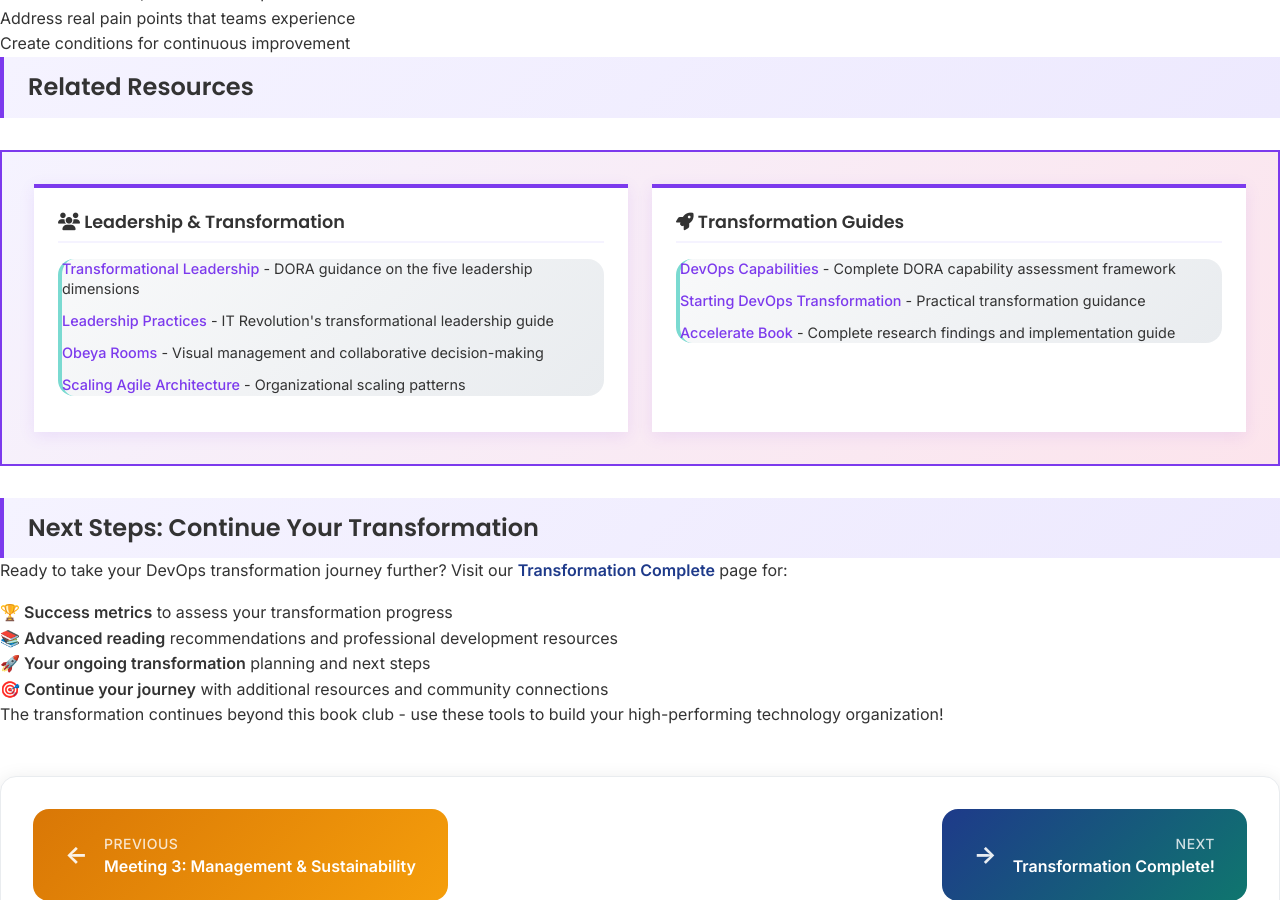
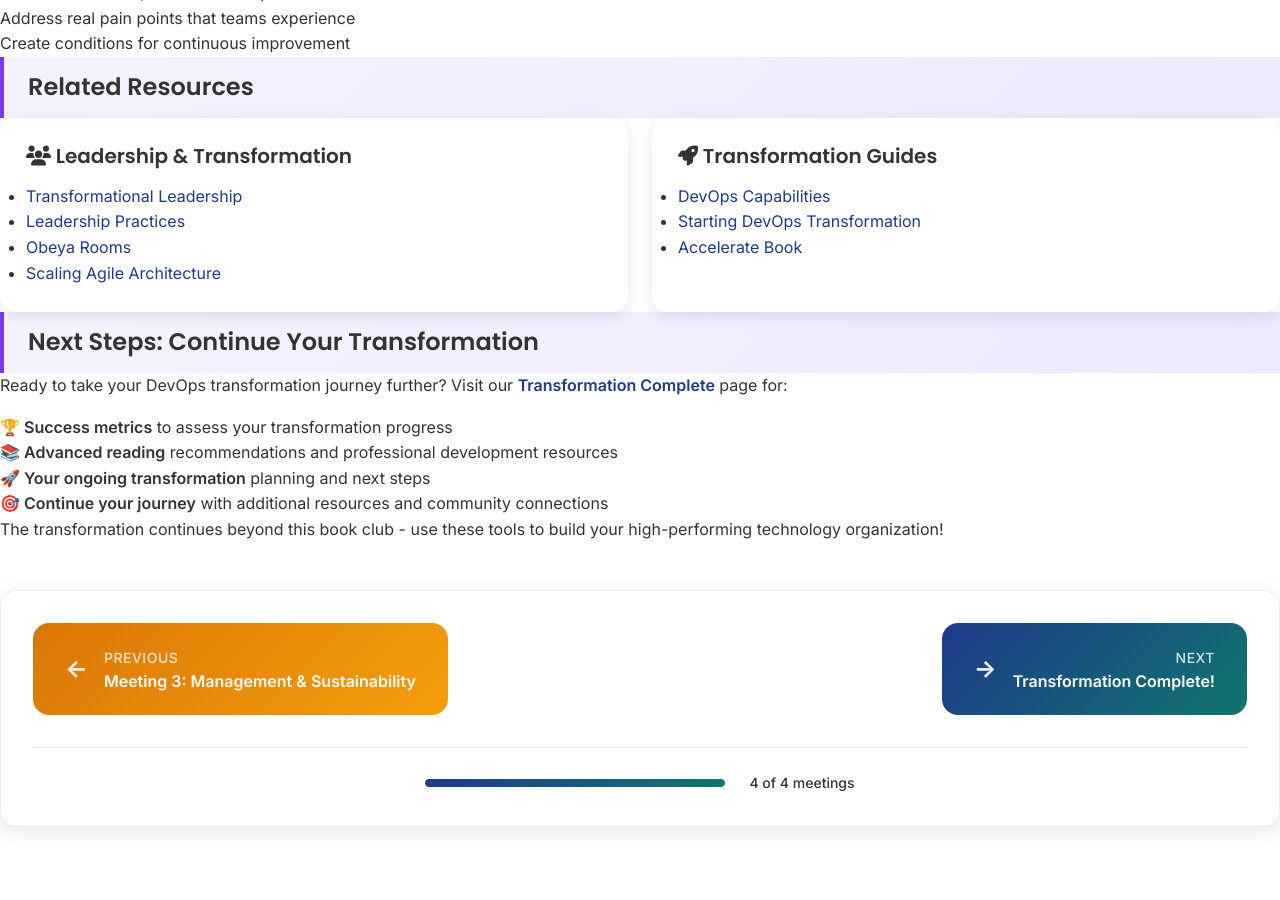
Before and after one commit to mhenke/accelerate-devex-book-club-notebooklm, a Jekyll site: the page built from docs/_meetings/meeting-4.md, in a window 1280 px wide and 900 px high, scrolled down 10492 px. Built offline with Jekyll 4.4.1, drawn with Linux system fonts in a browser that asks for light colours; after the commit the page ends 11367 px from its top, so only the background shows below that.

Commit message:
refactor: Update resource sections to improve styling and structure for better readability

```diff
--- a/docs/_meetings/meeting-4.md
+++ b/docs/_meetings/meeting-4.md
@@ -686,23 +686,23 @@ This question embodies the entire Accelerate philosophy:
 
 ### Related Resources
 
-<div class="related-resources" markdown="0">
-  <div class="resource-category" markdown="0">
+<div class="resource-grid" markdown="0">
+  <div class="resource-card" markdown="0">
     <h4><i class="fas fa-users"></i> Leadership & Transformation</h4>
-    <ul class="resource-links">
-      <li><a href="https://dora.dev/capabilities/transformational-leadership/" target="_blank">Transformational Leadership</a> - DORA guidance on the five leadership dimensions</li>
-      <li><a href="https://itrevolution.com/articles/five-leadership-practices/" target="_blank">Leadership Practices</a> - IT Revolution's transformational leadership guide</li>
-      <li><a href="https://www.lean.org/lexicon-terms/obeya/" target="_blank">Obeya Rooms</a> - Visual management and collaborative decision-making</li>
-      <li><a href="https://continuousdelivery.com/implementing/architecture/" target="_blank">Scaling Agile Architecture</a> - Organizational scaling patterns</li>
+    <ul>
+      <li><a href="https://dora.dev/capabilities/transformational-leadership/" target="_blank">Transformational Leadership</a></li>
+      <li><a href="https://itrevolution.com/articles/five-leadership-practices/" target="_blank">Leadership Practices</a></li>
+      <li><a href="https://www.lean.org/lexicon-terms/obeya/" target="_blank">Obeya Rooms</a></li>
+      <li><a href="https://continuousdelivery.com/implementing/architecture/" target="_blank">Scaling Agile Architecture</a></li>
     </ul>
   </div>
 
-  <div class="resource-category" markdown="0">
+  <div class="resource-card" markdown="0">
     <h4><i class="fas fa-rocket"></i> Transformation Guides</h4>
-    <ul class="resource-links">
-      <li><a href="https://dora.dev/devops-capabilities/" target="_blank">DevOps Capabilities</a> - Complete DORA capability assessment framework</li>
-      <li><a href="https://itrevolution.com/articles/starting-devops-transformation/" target="_blank">Starting DevOps Transformation</a> - Practical transformation guidance</li>
-      <li><a href="https://www.acceleratebook.com/" target="_blank">Accelerate Book</a> - Complete research findings and implementation guide</li>
+    <ul>
+      <li><a href="https://dora.dev/devops-capabilities/" target="_blank">DevOps Capabilities</a></li>
+      <li><a href="https://itrevolution.com/articles/starting-devops-transformation/" target="_blank">Starting DevOps Transformation</a></li>
+      <li><a href="https://www.acceleratebook.com/" target="_blank">Accelerate Book</a></li>
     </ul>
   </div>
 </div>
```
Also changed, not shown: docs/_meetings/meeting-3.md (+23 -25 lines).
